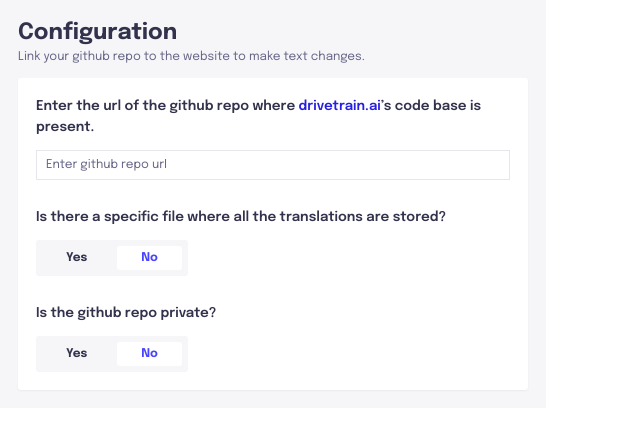
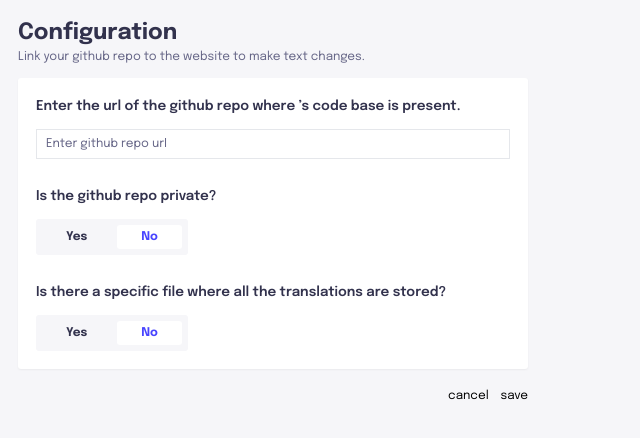
Before and after one commit to MrRobz/Source-Patch, a React (Vite) app: page / in a window 1280 px wide. Shown: the top 438 px of the page, without its empty margins (0-640 px from the left). Built offline with nearby package versions, Linux system fonts and the light colour scheme; no server answers.

Commit message:
config page form

```diff
--- a/package.json
+++ b/package.json
@@ -16,6 +16,7 @@
     "react-router-dom": "^6.4.3"
   },
   "devDependencies": {
+    "@types/chrome": "^0.0.203",
     "@crxjs/vite-plugin": "^1.0.14",
     "@types/node": "^18.11.9",
     "@types/react": "^18.0.17",
--- a/src/components/modules/configure/index.tsx
+++ b/src/components/modules/configure/index.tsx
@@ -1,9 +1,30 @@
-import { ReactElement } from "react";
+import { ReactElement, useEffect, useState } from "react";
+import { getDomainFromUrl } from "../../../utils";
 import { Input, Segmented } from "../../ui";
 import { H1, SubTitle } from "../../ui/typography";
+import { WebsiteConfigForm } from "./types";
+
+const yesNoOptions = [
+  { label: "Yes", value: true },
+  { label: "No", value: false },
+];
 
 export const ConfigurePage = (): ReactElement => {
+  const [domain, setDomain] = useState<string>();
+  const [form, setForm] = useState<WebsiteConfigForm>({} as WebsiteConfigForm);
+
+  useEffect(() => {
+    chrome.tabs.query({ active: true, currentWindow: true }, (tabs) => {
+      const url = tabs[0].url;
+      if (url) {
+        const domain = getDomainFromUrl(url);
+        setDomain(domain);
+      }
+    });
+  }, []);
+
   return (
+    <>
       <div className="h-full w-full text-neutral-800">
         <div>
           <H1>Configuration</H1>
@@ -13,11 +34,39 @@ export const ConfigurePage = (): ReactElement => {
         <div className="mt-4 rounded bg-white p-6 shadow-sm">
           <div>
             <label className="text-lg font-semibold" htmlFor="github-url">
-            Enter the url of the github repo where <span className="text-primary-700">{"drivetrain.ai"}</span>’s code
-            base is present.
+              Enter the url of the github repo where <span className="text-primary-700">{domain}</span>’s code base is
+              present.
             </label>
             <div className="mt-4">
-            <Input placeholder="Enter github repo url" className="w-full" name="github-url" />
+              <Input
+                placeholder="Enter github repo url"
+                className="w-full"
+                name="github-url"
+                onChange={(val) => setForm((prev) => ({ ...prev, githubRepoUrl: val }))}
+              />
+            </div>
+
+            <div className="mt-9">
+              <label className="text-lg font-semibold">Is the github repo private?</label>
+
+              <div className="mt-4">
+                <Segmented
+                  options={yesNoOptions}
+                  selected={yesNoOptions.find((o) => o.value === form.isGithubRepoPrivate) ?? yesNoOptions[1]}
+                  onChange={(option) => {
+                    setForm((prev) => ({ ...prev, isGithubRepoPrivate: option.value }));
+                  }}
+                />
+
+                {form.isGithubRepoPrivate && (
+                  <Input
+                    placeholder="Enter github PAT"
+                    className="mt-3"
+                    name="github-pat"
+                    onChange={(val) => setForm((prev) => ({ ...prev, githubPat: val }))}
+                  />
+                )}
+              </div>
             </div>
 
             <div className="mt-9">
@@ -27,30 +76,31 @@ export const ConfigurePage = (): ReactElement => {
 
               <div className="mt-4">
                 <Segmented
-                options={[
-                  { label: "Yes", value: "yes" },
-                  { label: "No", value: "no" },
-                ]}
-                selected={{ label: "No", value: "no" }}
+                  options={yesNoOptions}
+                  selected={yesNoOptions.find((o) => o.value === form.isSpecificFileForTranslations) ?? yesNoOptions[1]}
+                  onChange={(option) => {
+                    setForm((prev) => ({ ...prev, isSpecificFileForTranslations: option.value }));
+                  }}
                 />
-            </div>
-          </div>
 
-          <div className="mt-9">
-            <label className="text-lg font-semibold">Is the github repo private?</label>
-
-            <div className="mt-4">
-              <Segmented
-                options={[
-                  { label: "Yes", value: "yes" },
-                  { label: "No", value: "no" },
-                ]}
-                selected={{ label: "No", value: "no" }}
+                {form.isSpecificFileForTranslations && (
+                  <Input
+                    placeholder="Enter path to the file"
+                    className="mt-3"
+                    name="translations-file-path"
+                    onChange={(val) => setForm((prev) => ({ ...prev, translationsFilePath: val }))}
                   />
+                )}
               </div>
             </div>
           </div>
         </div>
       </div>
+
+      <div className="mt-6 flex justify-end gap-4">
+        <button>cancel</button>
+        <button>save</button>
+      </div>
+    </>
   );
 };
--- /dev/null
+++ b/src/components/modules/configure/types.ts
@@ -0,0 +1,8 @@
+export interface WebsiteConfigForm {
+  domain: string;
+  githubRepoUrl: string;
+  isGithubRepoPrivate: boolean;
+  githubPat?: string;
+  isSpecificFileForTranslations: boolean;
+  translationsFilePath?: string;
+}
--- a/src/components/modules/routes.tsx
+++ b/src/components/modules/routes.tsx
@@ -15,9 +15,5 @@ const router = createMemoryRouter([
 ]);
 
 export const Routes = (): ReactElement => {
-  return (
-    <>
-      <RouterProvider router={router} />
-    </>
-  );
+  return <RouterProvider router={router} />;
 };
--- a/src/components/ui/input/index.tsx
+++ b/src/components/ui/input/index.tsx
@@ -5,14 +5,16 @@ interface Props {
   placeholder?: string;
   className?: string;
   name?: string;
+  onChange?: (val: string) => void;
 }
 
-export const Input = ({ value, placeholder, name, className = "" }: Props): ReactElement => {
+export const Input = ({ value, placeholder, name, className = "", onChange }: Props): ReactElement => {
   return (
     <input
       className={`h-10 border px-3 py-4 placeholder:text-neutral-600 ${className}`}
       placeholder={placeholder}
       name={name}
+      onChange={(e) => onChange?.(e.target.value)}
     />
   );
 };
--- a/src/components/ui/segmented/index.tsx
+++ b/src/components/ui/segmented/index.tsx
@@ -2,7 +2,7 @@ import { ReactElement } from "react";
 
 interface ItemType {
   label: string;
-  value: string;
+  value: any;
 }
 
 interface Props {
--- a/src/index.css
+++ b/src/index.css
@@ -27,4 +27,5 @@ body {
   padding: 0;
   height: 100%;
   width: 100%;
+  background: #f6f6f9;
 }
--- /dev/null
+++ b/src/utils/get-domain-from-url.ts
@@ -0,0 +1,5 @@
+export const getDomainFromUrl = (url: string): string => {
+  const a = document.createElement("a");
+  a.setAttribute("href", url);
+  return a.hostname;
+};
--- /dev/null
+++ b/src/utils/index.ts
@@ -0,0 +1 @@
+export * from "./get-domain-from-url";
```
Also changed, not shown: .eslintrc.cjs, manifest.json, 1 other file (tests, documents, lock files or other folders). Lines whose indentation alone changed are shown as unchanged.
